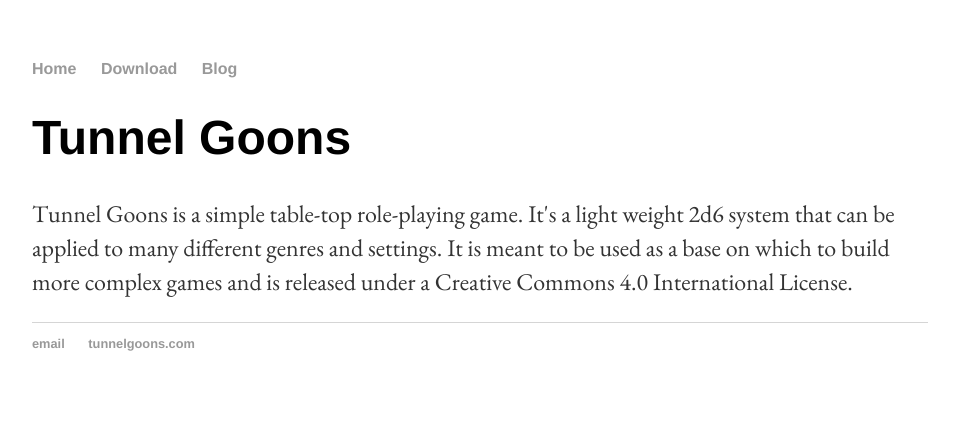
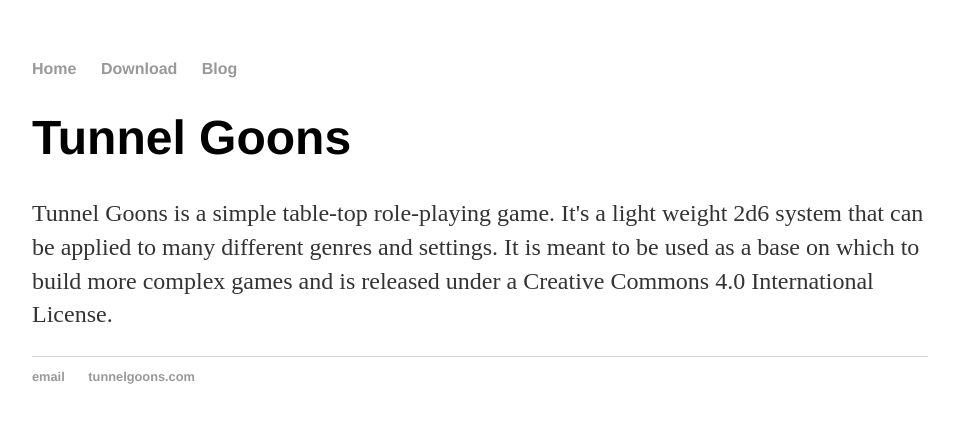
Before and after one commit to NateHPS/TunnelGoons, a Jekyll site: the page built from index.html, in a window 1280 px wide. Shown: the top 423 px of the page, without its empty margins (160-1113 px from the left). Built offline with Jekyll 4.4.1, drawn with Linux system fonts in a browser that asks for light colours.

Commit message:
Update default.html

```diff
--- a/_layouts/default.html
+++ b/_layouts/default.html
@@ -4,7 +4,7 @@
 			<title>{{ page.title }}</title>
 			<!-- link to main stylesheet -->
 			<link rel="stylesheet" type="text/css" href="/css/main.css">
-			<link href="https://fonts.googleapis.com/css?family=EB+Garamond&display=swap" rel="stylesheet">
+			<link href="https://fonts.googleapis.com/css?family=Libre+Baskerville&display=swap" rel="stylesheet">
 		</head>
 		<body>
 			<nav>
```
